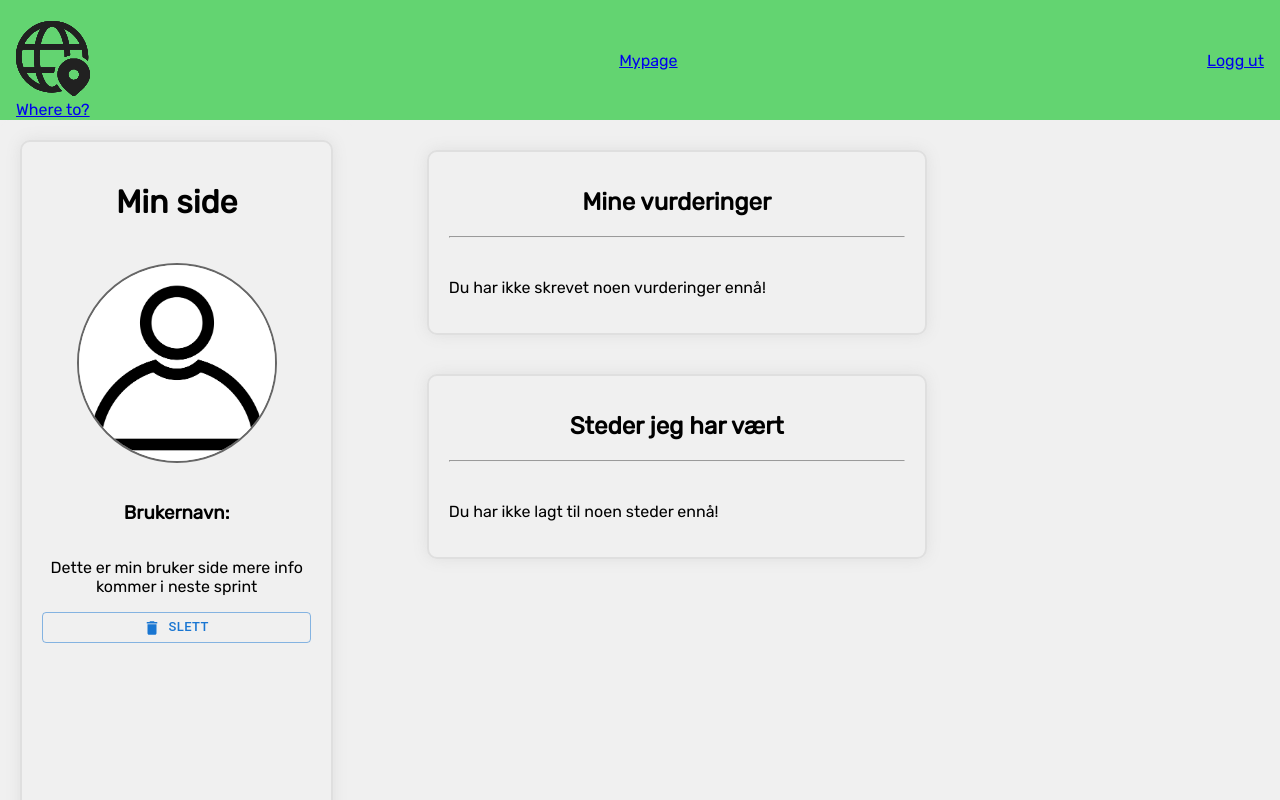
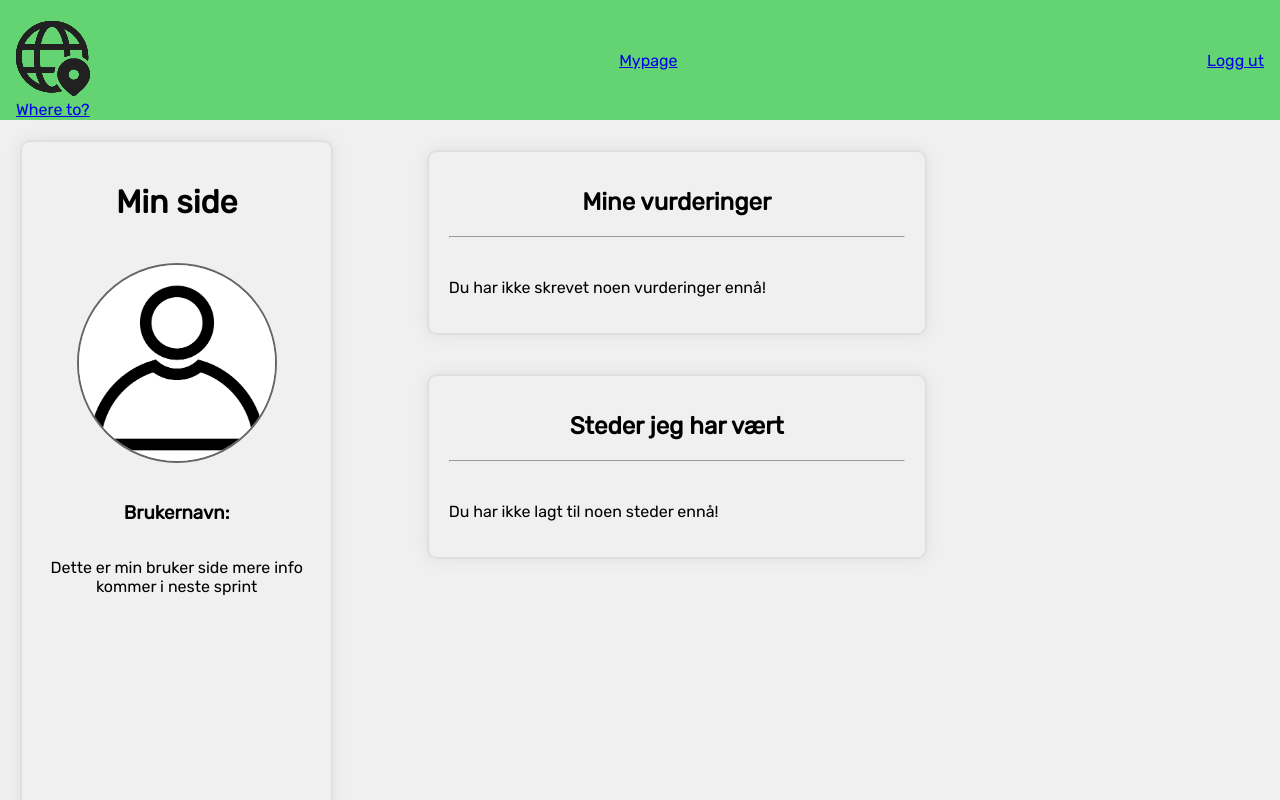
Before and after one commit to TrygveEriksen/WhereTo, a React (Vite) app in the folder TravelPlanner/: page /mypage in a window 1280 px wide. Shown: the top 800 px of the page. Built offline with nearby package versions, Linux system fonts and the light colour scheme; no server answers; sample sign-in values are in the browser's storage.

Commit message:
#43 deleted the delete button

```diff
--- a/TravelPlanner/src/Components/Mypage/Mypage.jsx
+++ b/TravelPlanner/src/Components/Mypage/Mypage.jsx
@@ -38,13 +38,6 @@ function Mypage() {
               ></img>
               <h3>Brukernavn: {user}</h3>
               <p>Dette er min bruker side mere info kommer i neste sprint</p>
-              <Button
-                variant="outlined"
-                size="small"
-                startIcon={<DeleteIcon />}
-              >
-                Slett
-              </Button>
             </div>
           </div>
         </div>
@@ -54,7 +47,7 @@ function Mypage() {
           <StaredPlaces />
         </div>
       </div>
-      <Footer/>
+      <Footer />
     </>
   );
 }
```
